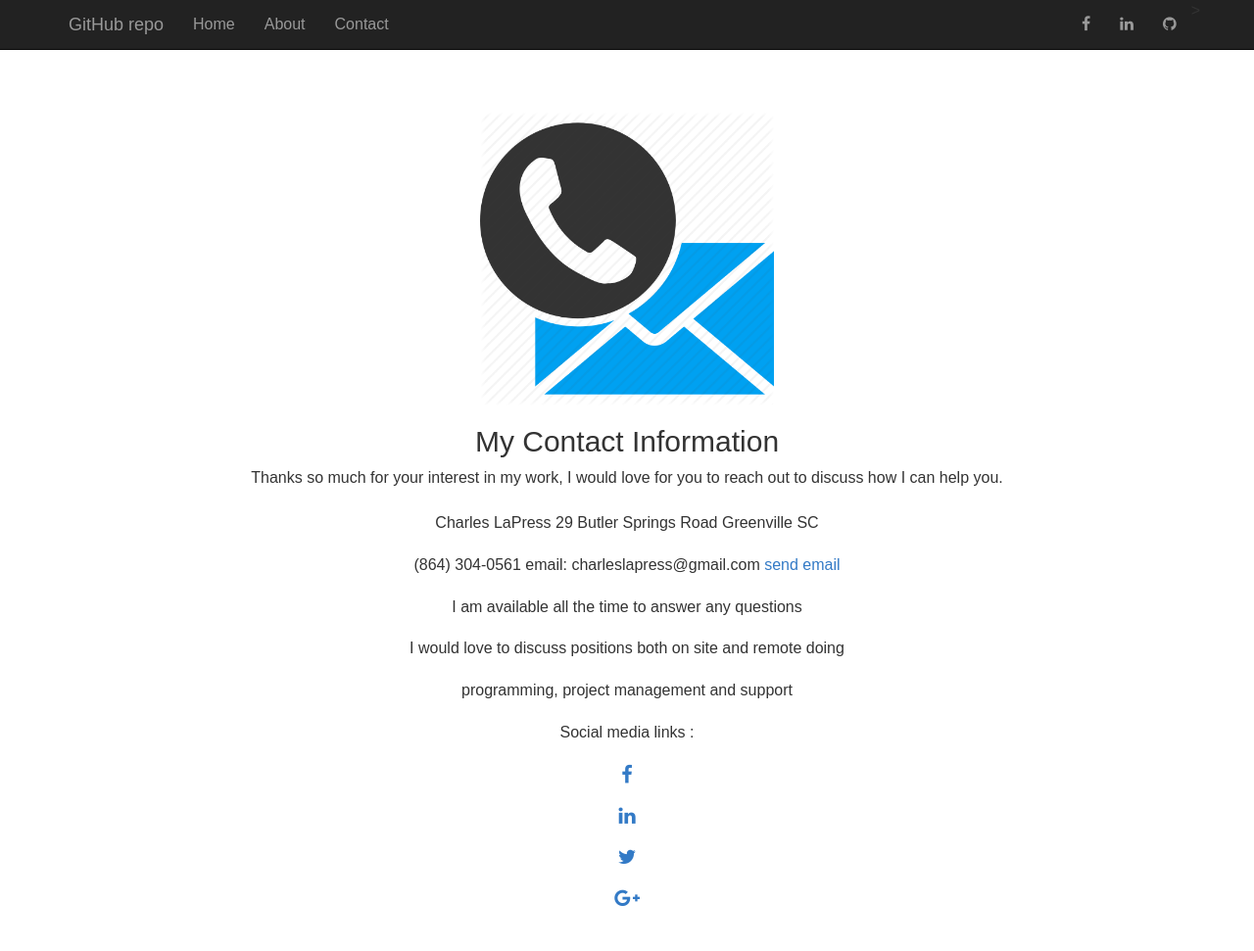
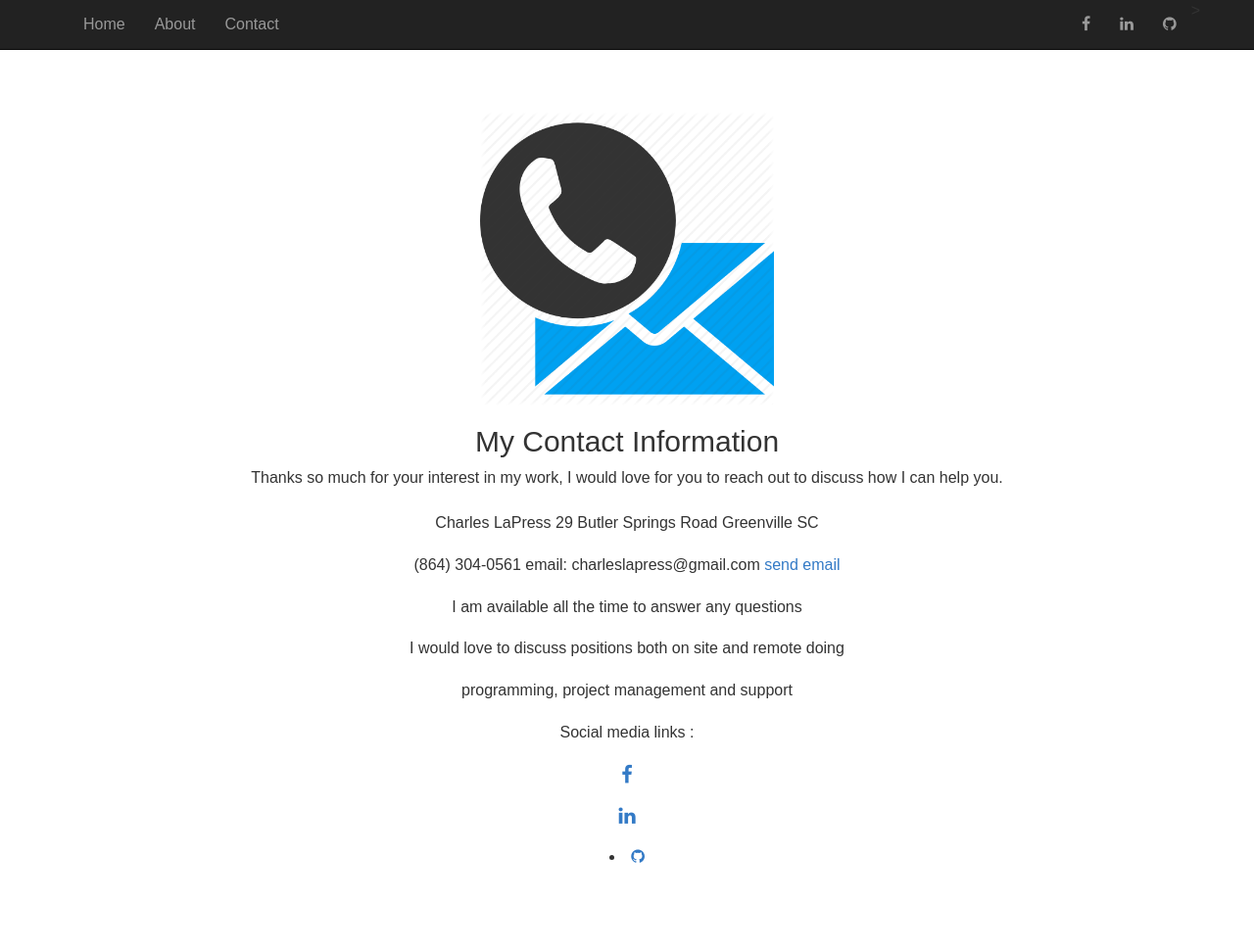
Before and after one commit to chucklapress/portfolio, a Django app: page /contact in a window 1280 px wide. Shown: the whole page at 98% size. After the commit the page ends 881 px from the top, so only its background shows below. Run offline with Django 3.2, Linux system fonts and the light colour scheme; some libraries are stand-ins or nearby versions.

Commit message:
cleaning up all pages

```diff
--- a/templates/about.html
+++ b/templates/about.html
@@ -37,7 +37,6 @@
 		                <span class="icon-bar"></span>
 		                <span class="icon-bar"></span>
 		            </button>
-		            <a class="navbar-brand" href="https://github.com/chucklapress">GitHub repo</a>
 		        </div>
 		        <!-- Nav collapse -->
 		        <div class="collapse navbar-collapse" id="menu">
--- a/templates/contact.html
+++ b/templates/contact.html
@@ -37,7 +37,6 @@
 		                <span class="icon-bar"></span>
 		                <span class="icon-bar"></span>
 		            </button>
-		            <a class="navbar-brand" href="https://github.com/chucklapress">GitHub repo</a>
 		        </div>
 		        <!-- Nav collapse -->
 		        <div class="collapse navbar-collapse" id="menu">
@@ -80,8 +79,8 @@
       <div align="center">
       <p><h5><a href="https://www.facebook.com/chuck.lapress/"><i class="fa fa-facebook"></i></a></h5></p>
       <p><h5><a href="https://www.linkedin.com/in/chucklapress/"><i class="fa fa-linkedin"></i></a></h5></p>
-      <p><h5><a href="https://twitter.com/chucklapress/"><i class="fa fa-twitter"></i></a></h5></p>
-      <p><h5><a href="https://plus.google.com/u/0/101086311451444509214/"><i class="fa fa-google-plus"></i></a></h5></p>
+      <li><a href="https://github.com/chucklapress/"><i class="fa fa-github"></i></a></li>
+
 
   </div>
 </div>
```
